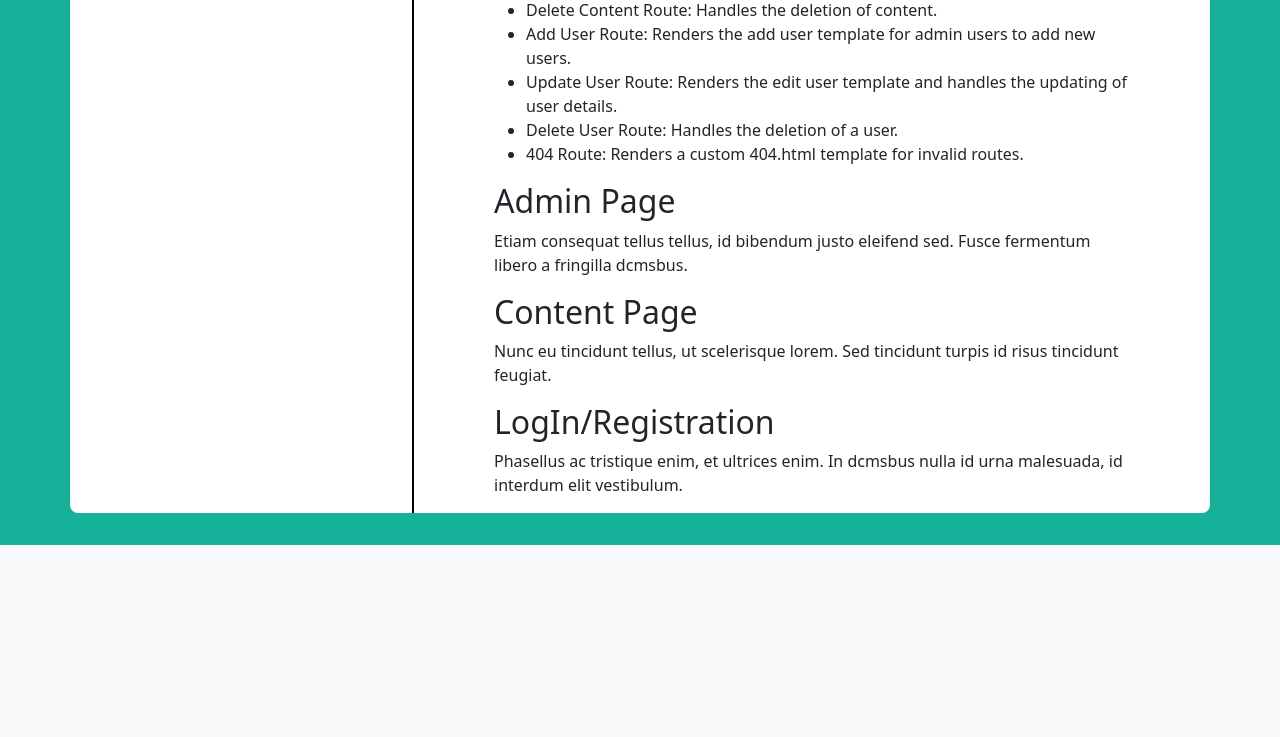
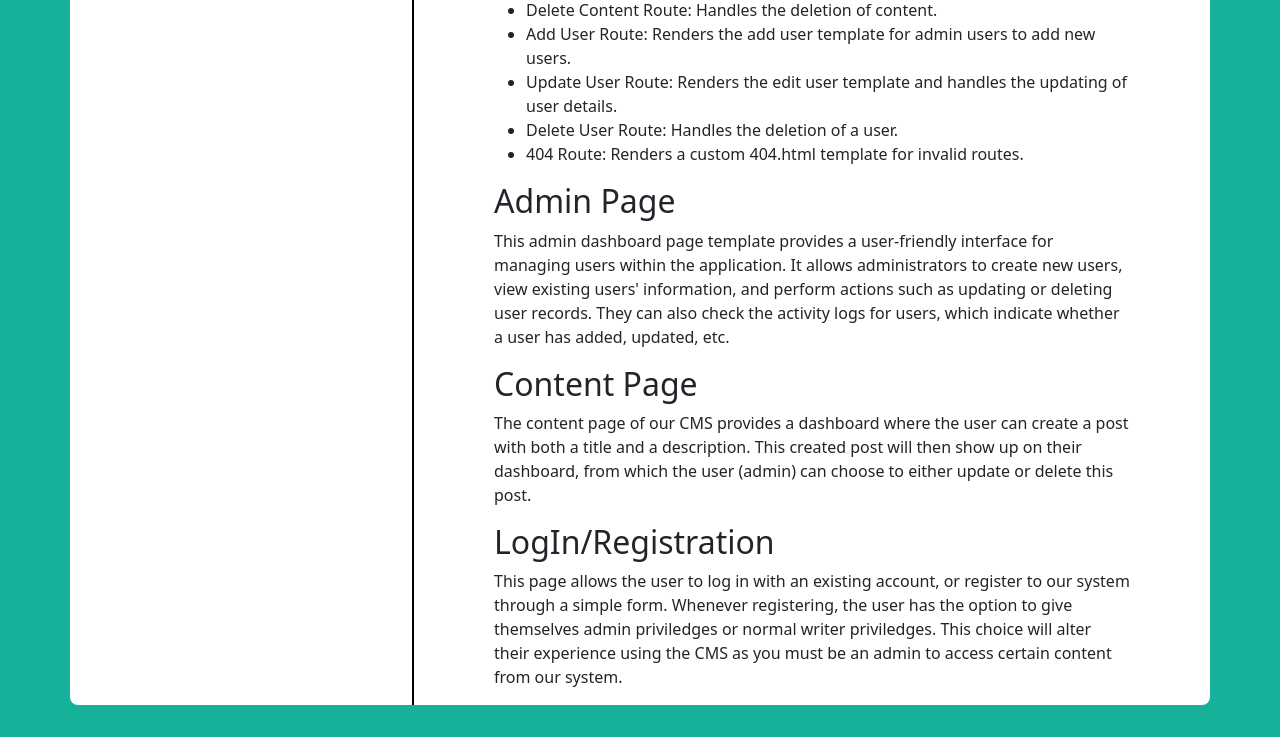
Before and after one commit to Hack-Weekly/sage-giraffe-headless-cms, a Flask app: page /docs in a window 1280 px wide. Shown: the part 1349-2086 px from the top of the page. Before the commit the page ends 1894 px from the top, so only its background shows below. Run offline with Flask 2, Linux system fonts and the light colour scheme.

Commit message:
edited readme

```diff
--- a/templates/docs.html
+++ b/templates/docs.html
@@ -89,20 +89,29 @@
         </ul>
         <h2 id="section2">Admin Page</h2>
         <p>
-            Etiam consequat tellus tellus, id bibendum justo eleifend sed. Fusce
-            fermentum libero a fringilla dcmsbus.
+            This admin dashboard page template provides a user-friendly interface for managing users within the
+            application. It allows administrators to create new users, view existing users' information, and perform
+            actions such as updating or deleting user records. They can also check the activity logs for users, which
+            indicate whether a user has added, updated, etc.
         </p>
 
         <h2 id="section3">Content Page</h2>
         <p>
-            Nunc eu tincidunt tellus, ut scelerisque lorem. Sed tincidunt turpis id
-            risus tincidunt feugiat.
+            The content page of our CMS provides a dashboard where the user can create a post with both a title and
+            a description. This created post will then show up on their dashboard, from which the user (admin) can
+            choose
+            to either update or delete this post.
         </p>
 
         <h2 id="section4">LogIn/Registration</h2>
         <p>
-            Phasellus ac tristique enim, et ultrices enim. In dcmsbus nulla id urna
-            malesuada, id interdum elit vestibulum.
+            This page allows the user to log in with an existing account, or register to our system through a simple
+            form.
+            Whenever registering, the user has the option to give themselves admin priviledges or normal writer
+            priviledges.
+            This choice will alter their experience using the CMS as you must be an admin to access certain content from
+            our
+            system.
         </p>
     </div>
 </div>
```
Also changed, not shown: README.md, image.png (added), static/images/example1.JPG (added).
